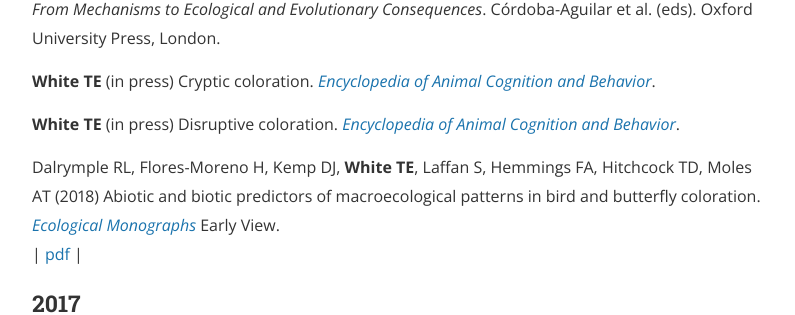
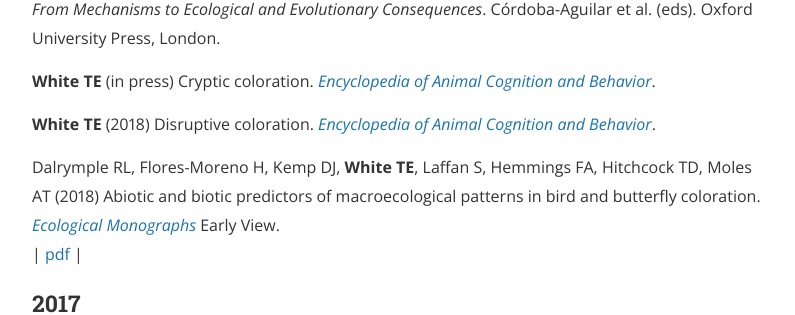
Before and after one commit to thomased/thomased.github.io, a Jekyll site: the page built from publications.md, in a window 1280 px wide and 900 px high, scrolled down 303 px. Shown: the part 147-462 px from the top of the window, without its empty margins (240-1035 px from the left). Built offline with Jekyll 4.4.1, drawn with Linux system fonts in a browser that asks for light colours; nearby versions of some CDN libraries.

Commit message:
encyc link

```diff
--- a/publications.md
+++ b/publications.md
@@ -16,7 +16,7 @@
 
 **White TE** (in press) Cryptic coloration. [_Encyclopedia of Animal Cognition and Behavior_]().
 
-**White TE** (in press) Disruptive coloration. [_Encyclopedia of Animal Cognition and Behavior_]().
+**White TE** (2018) Disruptive coloration. [_Encyclopedia of Animal Cognition and Behavior_](https://doi.org/10.1007/978-3-319-47829-6_676-1).
 
 Dalrymple RL, Flores-Moreno H, Kemp DJ, **White TE**, Laffan S, Hemmings FA, Hitchcock TD, Moles AT (2018) Abiotic and biotic predictors of macroecological patterns in bird
 and butterfly coloration. [_Ecological Monographs_](http://dx.doi.org/10.1002/ecm.1287) Early View.
```
